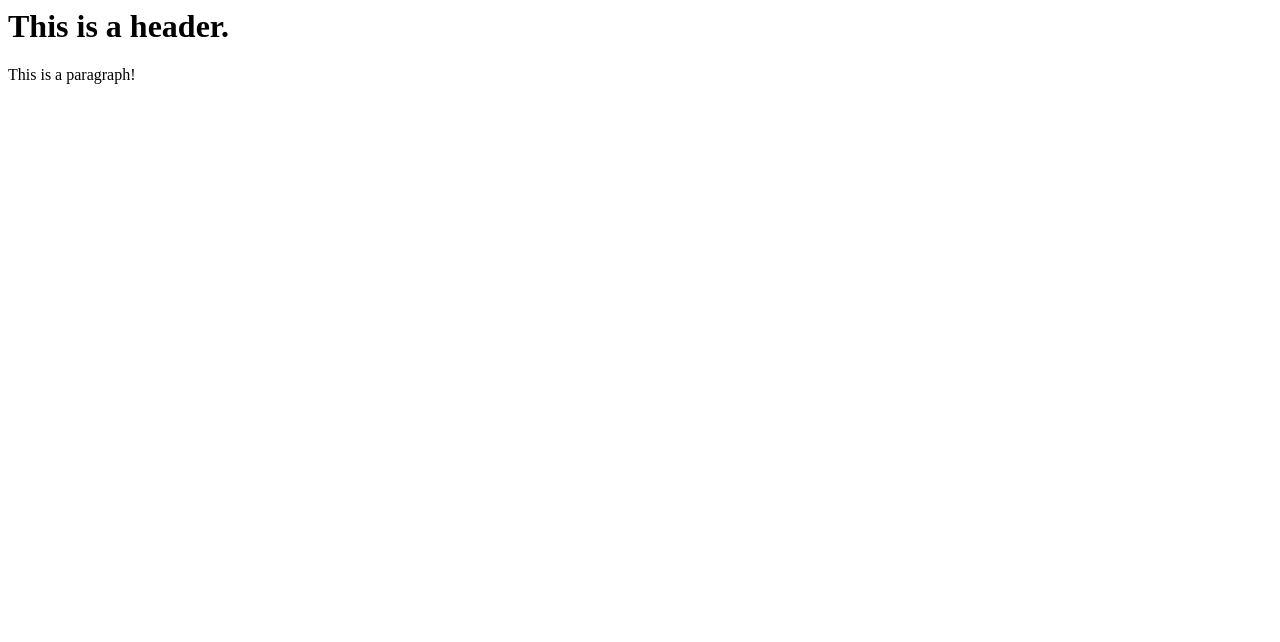
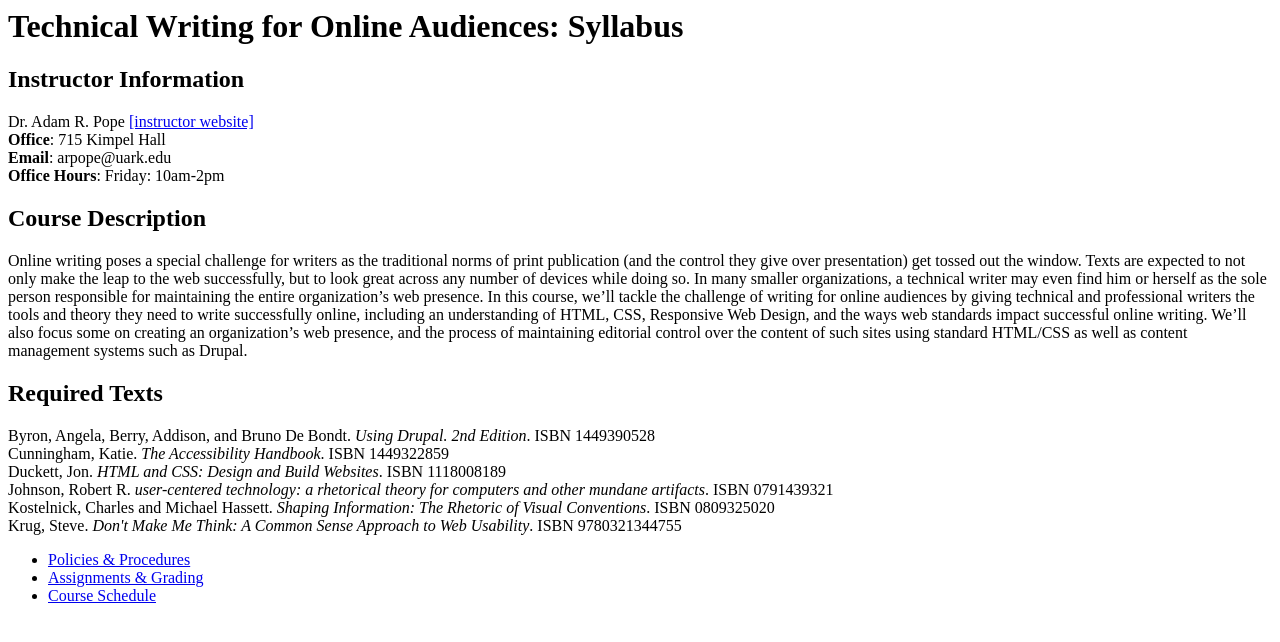
Before and after one commit to sarawest/test-respository, a plain HTML site: page index.html in a window 1280 px wide. Drawn offline with Linux system fonts and the light colour scheme.

Commit message:
Syllabus Changes

```diff
--- a/index.html
+++ b/index.html
@@ -1,12 +1,38 @@
 <html>
 <head>
-	<title>This is a super cool title!</title>
+	<title>ENGL 5523 Syllabus</title>
 </head>
 
 <body>
 
-	<h1>This is a header.</h1>
-		<p>This is a paragraph!</p>
+<h1>Technical Writing for Online Audiences: Syllabus</h1>
+
+<h2>Instructor Information</h2>
+<p>Dr. Adam R. Pope <a href="http://comp.uark.edu/~arpope/">[instructor website]</a> <br/>
+<b>Office</b>: 715 Kimpel Hall <br/>
+<b>Email</b>: arpope@uark.edu <br/>
+<b>Office Hours</b>: Friday: 10am-2pm <br/> </p>
+
+<h2>Course Description</h2>
+<p>Online writing poses a special challenge for writers as the traditional norms of print publication (and the control they give over presentation) get tossed out the window. Texts are expected to not only make the leap to the web successfully, but to look great across any number of devices while doing so. In many smaller organizations, a technical writer may even find him or herself as the sole person responsible for maintaining the entire organization’s web presence. In this course, we’ll tackle the challenge of writing for online audiences by giving technical and professional writers the tools and theory they need to write successfully online, including an understanding of HTML, CSS, Responsive Web Design, and the ways web standards impact successful online writing. We’ll also focus some on creating an organization’s web presence, and the process of maintaining editorial control over the content of such sites using standard HTML/CSS as well as content management systems such as Drupal.</p>
+
+
+<h2>Required Texts</h2>
+<p>Byron, Angela, Berry, Addison, and Bruno De Bondt. <cite>Using Drupal. 2nd Edition</cite>. ISBN 1449390528 <br/>
+Cunningham, Katie. <cite>The Accessibility Handbook</cite>. ISBN 1449322859 <br/>
+Duckett, Jon. <cite>HTML and CSS: Design and Build Websites</cite>. ISBN 1118008189 <br/>
+Johnson, Robert R. <cite>user-centered technology: a rhetorical theory for computers and
+other mundane artifacts</cite>. ISBN 0791439321 <br/>
+Kostelnick, Charles and Michael Hassett. <cite>Shaping Information: The Rhetoric of Visual
+Conventions</cite>. ISBN 0809325020 <br/>
+Krug, Steve. <cite>Don't Make Me Think: A Common Sense Approach to Web Usability</cite>. ISBN 9780321344755 <br/></p>
+
+<ul>
+ <li><a href="policies.html">Policies &amp; Procedures</a></li>
+ <li><a href="assignments.html">Assignments &amp; Grading </a></li>
+ <li><a href="schedule.html">Course Schedule</a></li>
+</ul>
+
 
 </body>
 </html>
```
Also changed, not shown: assignments.html (added, +38 -0 lines), policies.html (added, +38 -0 lines).
